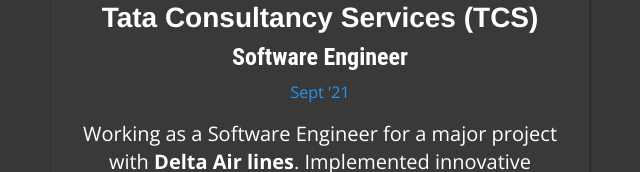
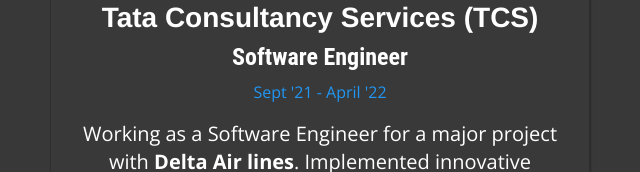
Before and after one commit to NamanGarg20/NamanGarg20.github.io, a plain HTML site: page index.html in a window 1280 px wide. Shown: the part 2269-2441 px from the top of the page, without its empty margins (320-960 px from the left). Drawn offline with nearby package versions, Linux system fonts and the light colour scheme; a web font is replaced by a local one.

Commit message:
updated resume

```diff
--- a/index.html
+++ b/index.html
@@ -241,7 +241,7 @@
                         <h4> Software Engineer <h4>
                     </div>
                     <div class="resume-date mb-3">
-                      <span class="text-primary">Sept '21</span>
+                      <span class="text-primary">Sept '21 - April '22</span>
                     </div>
                   </div>
                   <div>
```
Also changed, not shown: 1 other file.
